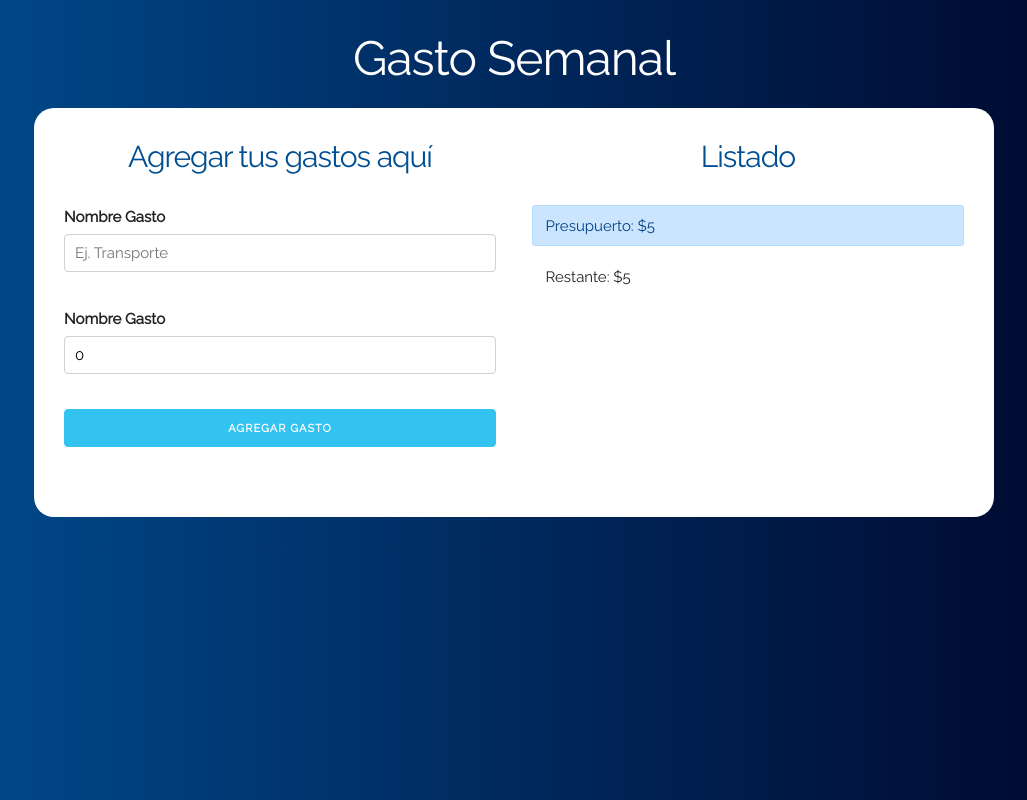
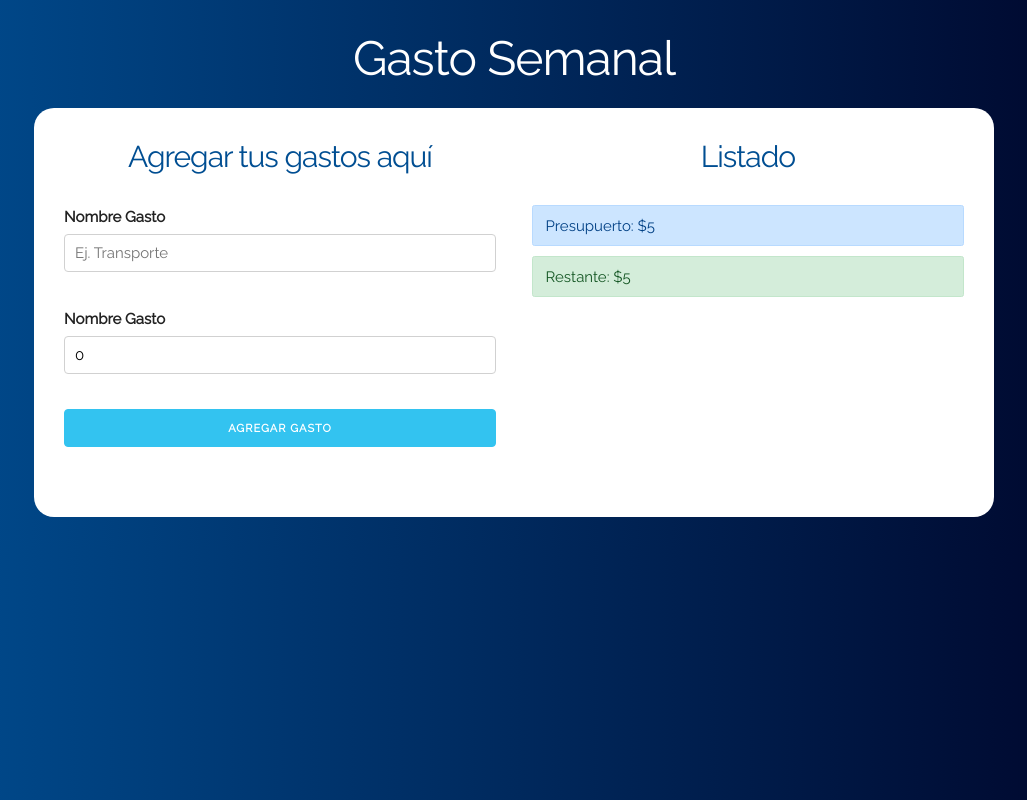
Before and after one commit to rjvelazco/presupuesto-react, a React (Create React App) app: page / in a window 1280 px wide. Both pictures are taken after typing "5" into the empty fields and a click on the input "Definir Presupuesto". Shown: the whole page, without its empty margins (126-1153 px from the left). Built offline with nearby package versions, Linux system fonts and the light colour scheme.

Commit message:
Helper para cambiar la clase de estilo del presupuesto

```diff
--- a/src/components/ControlPresupuesto.js
+++ b/src/components/ControlPresupuesto.js
@@ -1,4 +1,5 @@
-import React, {Fragment} from 'react'
+import React, {Fragment} from 'react';
+import { revisarPresupuesto } from '../helpers';
 
 const ControlPresupuesto = ({presupuesto, restante}) => {
     return (
@@ -6,7 +7,7 @@ const ControlPresupuesto = ({presupuesto, restante}) => {
             <div className="alert alert-primary">
                 Presupuerto: ${presupuesto}
             </div>
-            <div className="alert">
+            <div className={revisarPresupuesto(presupuesto, restante)}>
                 Restante: ${restante}
             </div>
         </Fragment>
--- /dev/null
+++ b/src/helpers.js
@@ -0,0 +1,15 @@
+export const revisarPresupuesto = (presupuesto, restante) => {
+
+    let clase;
+
+    if((presupuesto / 4) > restante){
+        clase = 'alert alert-danger';
+    } else if ((presupuesto/2)>restante){
+        clase = 'alert alert-warning';
+    } else {
+        clase = 'alert alert-success';
+    }
+
+    return clase;
+
+}
```
